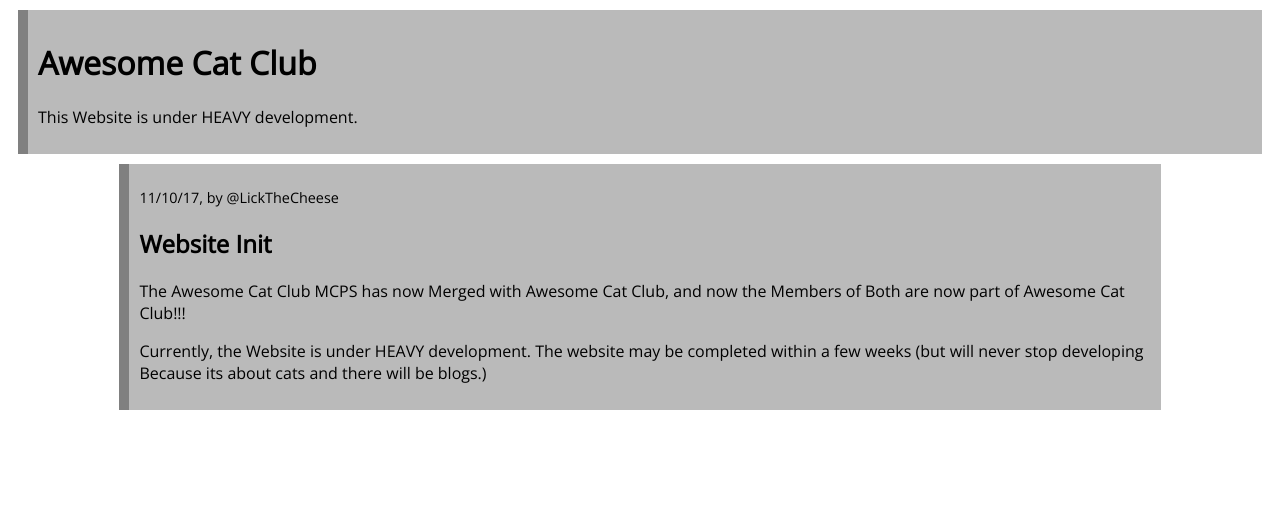
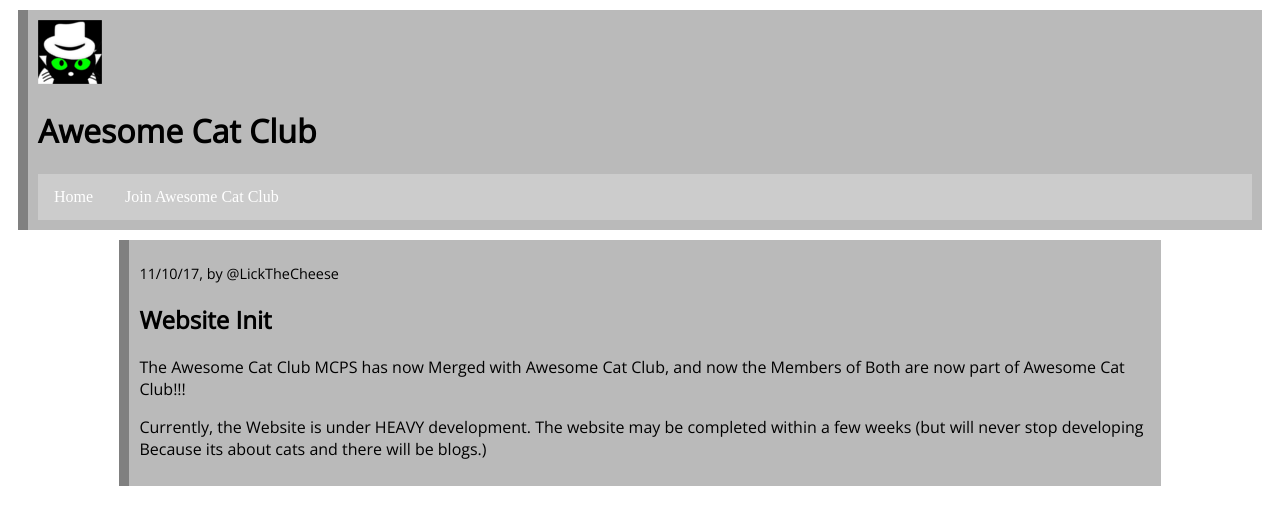
Before and after one commit to AwesomeCatClub/awesomecatclub.github.io, a plain HTML site: page index.html in a window 1280 px wide. Drawn offline with nearby package versions, Linux system fonts and the light colour scheme.

Commit message:
Update index.html

```diff
--- a/index.html
+++ b/index.html
@@ -7,8 +7,12 @@
    </head>
   <body>
     <div class="header">
+      <img src="assets/incognitocatmode.png"/>
       <h1>Awesome Cat Club</h1>
-      <p>This Website is under HEAVY development.</p>
+      <ul class="toolbar">
+        <li class="toolbaritem"><a href="index.html">Home</a></li>
+        <li class="toolbaritem"><a href="#">Join Awesome Cat Club</a></li>
+      </ul>
     </div>
     <div class="blog">
       <p class="bsub">11/10/17, by @LickTheCheese</p>
```
